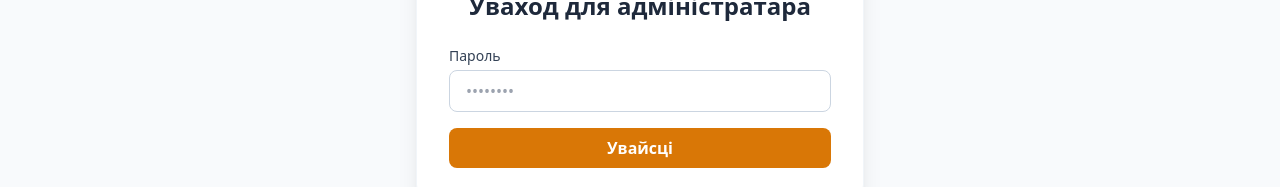
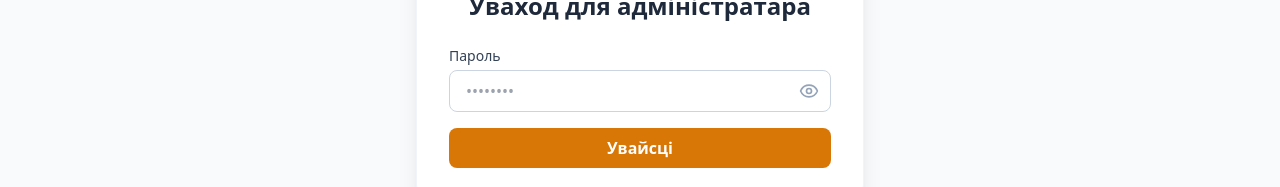
Before and after one commit to fenixAlex88/gmm2, a Next.js app: page /login in a window 1280 px wide. Shown: the part 421-608 px from the top of the page. Built offline with nearby package versions, Linux system fonts and the light colour scheme.

Commit message:
fix login page

```diff
--- a/app/(main)/login/page.tsx
+++ b/app/(main)/login/page.tsx
@@ -1,8 +1,8 @@
 'use client'
 
-import { useActionState } from "react";
+import { useActionState, useState } from "react"; // Дадалі useState
 import { useFormStatus } from "react-dom";
-import { Lock } from "lucide-react";
+import { Lock, Eye, EyeOff } from "lucide-react"; // Дадалі абразкі вочка
 import { login } from '@/app/actions/auth';
 
 function SubmitButton() {
@@ -20,6 +20,7 @@ function SubmitButton() {
 
 export default function LoginPage() {
 	const [state, action] = useActionState(login, null);
+	const [showPassword, setShowPassword] = useState(false); // Стан для паказу пароля
 
 	return (
 		<div className="flex items-center justify-center min-h-[60vh]">
@@ -39,13 +40,22 @@ export default function LoginPage() {
 						<label className="block text-sm font-medium text-slate-700 mb-1">
 							Пароль
 						</label>
-						<input
-							name="password"
-							type="password"
-							required
-							className="w-full px-4 py-2 border border-slate-300 rounded-lg focus:ring-2 focus:ring-amber-500 focus:border-transparent outline-none transition-all"
-							placeholder="••••••••"
-						/>
+						<div className="relative"> {/* Кантэйнер для пазіцыянавання вочка */}
+							<input
+								name="password"
+								type={showPassword ? "text" : "password"} // Пераключэнне тыпу
+								required
+								className="w-full px-4 py-2 border border-slate-300 rounded-lg focus:ring-2 focus:ring-amber-500 focus:border-transparent outline-none transition-all pr-10" // pr-10 каб тэкст не захадзіў пад кнопку
+								placeholder="••••••••"
+							/>
+							<button
+								type="button" // Важна! Каб кнопка не адпраўляла форму
+								onClick={() => setShowPassword(!showPassword)}
+								className="absolute right-3 top-1/2 -translate-y-1/2 text-slate-400 hover:text-slate-600 transition-colors"
+							>
+								{showPassword ? <EyeOff size={20} /> : <Eye size={20} />}
+							</button>
+						</div>
 					</div>
 
 					{state?.error && (
--- a/app/globals.css
+++ b/app/globals.css
@@ -151,3 +151,16 @@ iframe::-webkit-scrollbar-thumb {
 .prose a:hover {
     color: #1d4ed8;
 }
+
+/* Адключаем стандартнае вочка ў Edge і Chrome */
+input::-ms-reveal,
+input::-ms-clear {
+  display: none;
+}
+
+input::-webkit-contacts-auto-fill-button,
+input::-webkit-credentials-auto-fill-button {
+  visibility: hidden;
+  display: none !important;
+  pointer-events: none;
+}
```
